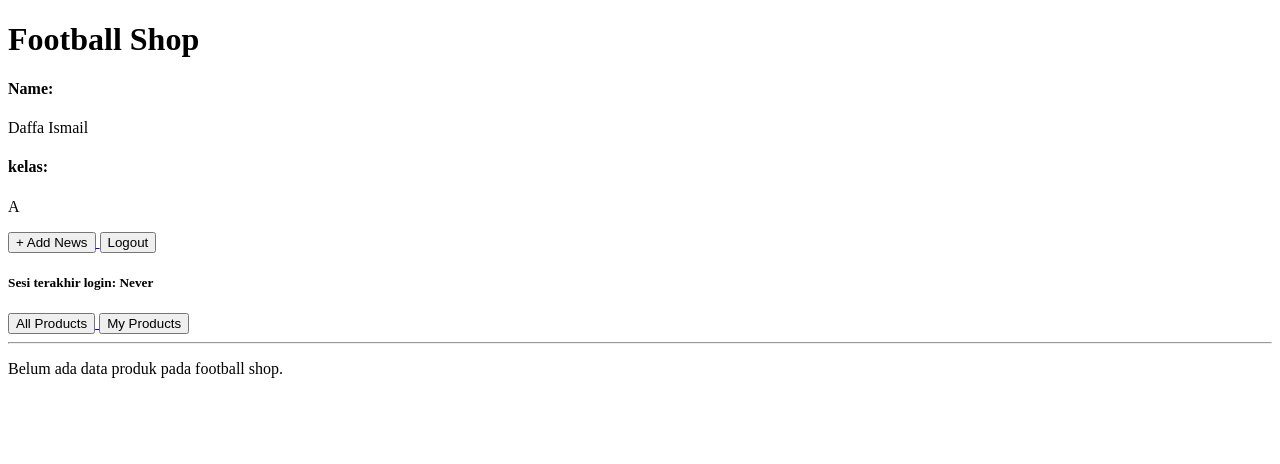
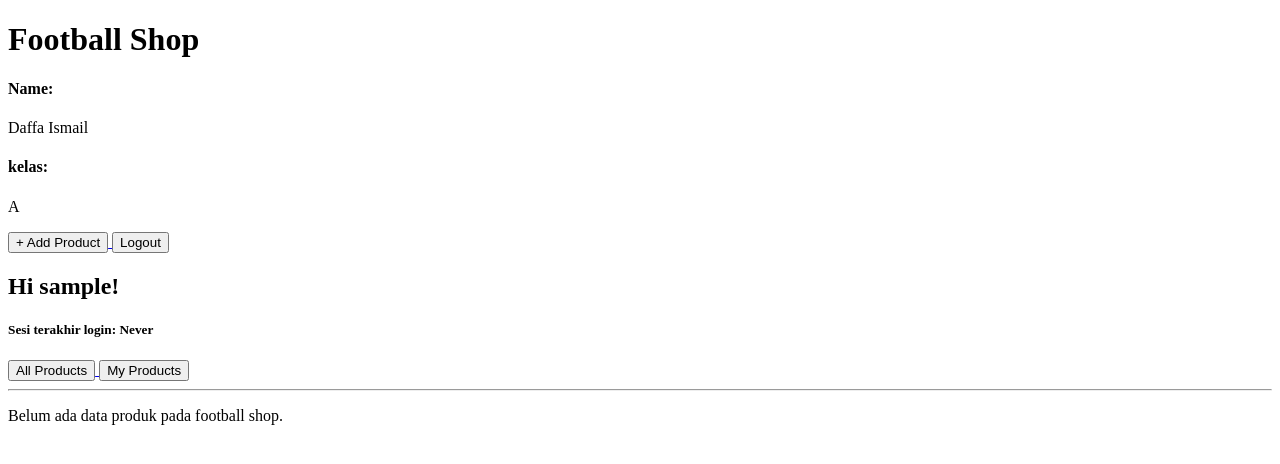
Before and after one commit to dfi06/ball-knowledge, a Django app: page / in a window 1280 px wide. Shown: the top 464 px of the page. Run offline with Django 5.2, Linux system fonts and the light colour scheme; the visitor is signed in with stand-in values (Sample User, id 1); data that the repository does not hold is empty.

Commit message:
Tugas 4 Selesai

```diff
--- a/main/templates/main.html
+++ b/main/templates/main.html
@@ -8,11 +8,12 @@
 <p>{{kelas}}</p>
 
 <a href="{% url 'main:create_product' %}">
-    <button>+ Add News</button>
+    <button>+ Add Product</button>
 </a>
 <a href="{% url 'main:logout' %}">
     <button>Logout</button>
 </a>
+<h2>Hi {{username}}!</h2>
 <h5>Sesi terakhir login: {{ last_login }}</h5>
 <a href="?filter=all">
     <button type="button">All Products</button>
--- a/main/views.py
+++ b/main/views.py
@@ -24,6 +24,7 @@ def show_main(request):
         'kelas': 'A',
         'product_list': product_list,
         'last_login': request.COOKIES.get('last_login', 'Never'),
+        'username': request.user.username,
     }
 
     return render(request, "main.html", context)
```
Also changed, not shown: README.md.
